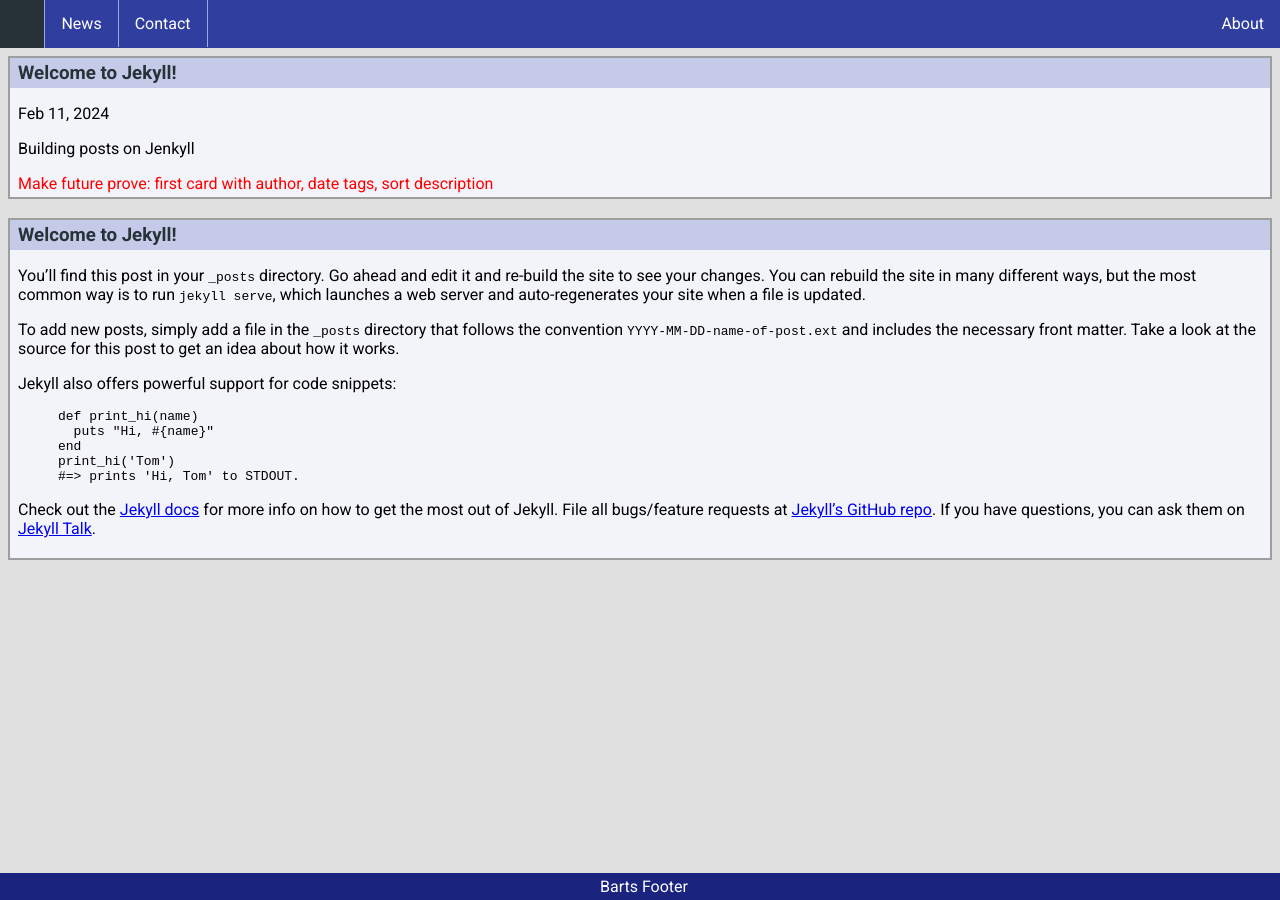
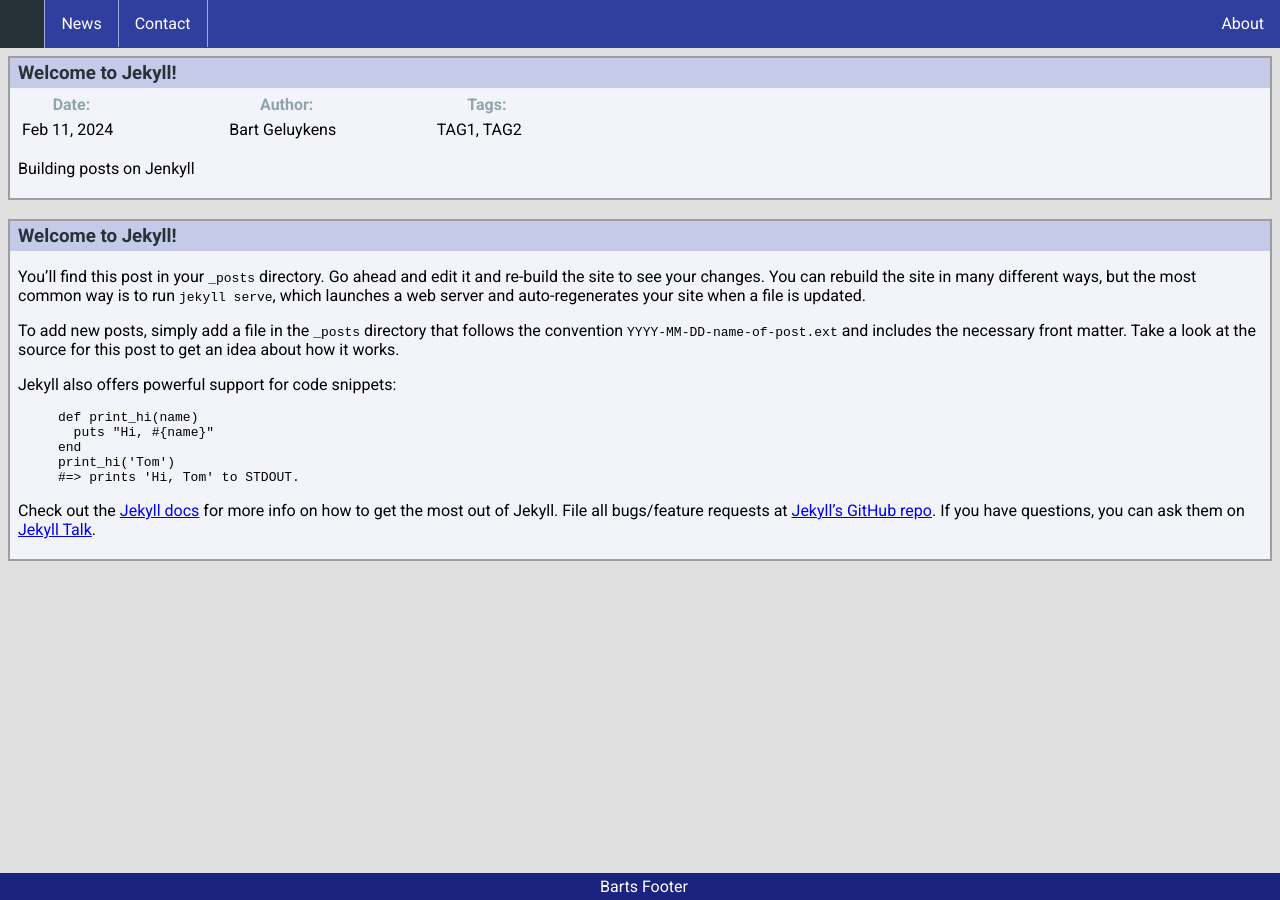
Before and after one commit to bartgel/blog, a Jekyll site: the page built from docs/_posts/2024-02-11-welcome-to-jekyll.markdown, in a window 1280 px wide. Built offline with Jekyll 4.4.1, drawn with Linux system fonts in a browser that asks for light colours.

Commit message:
Added responsiveness + post details

```diff
--- a/docs/_layouts/post.html
+++ b/docs/_layouts/post.html
@@ -4,11 +4,17 @@ layout: default
 
 <article class="post h-entry" itemscope itemtype="http://schema.org/BlogPosting">
 
-
   <header class="post-header">
     <h1 class="post-title p-name" itemprop="name headline">{{ page.title | escape }}</h1>
 
-    <p class="post-meta">
+    <div class="row">
+      <div class="col-s-6 col-m-4 col-l-3 col-xl-2">
+        <div class="metadata row">
+          <div class="col-ss-6 col-m-12">
+            <span class="icon icon-calendar"></span>
+            <span class="title">Date:</span>
+          </div>
+          <div class="col-ss-6 col-m-12">
             {%- assign date_format = site.minima.date_format | default: "%b %-d, %Y" -%}
           <time class="dt-published" datetime="{{ page.date | date_to_xmlschema }}" itemprop="datePublished">
             {{ page.date | date: date_format }}
@@ -20,6 +26,18 @@ layout: default
             {{ mdate | date: date_format }}
           </time>
           {%- endif -%}
+          </div>
+        </div>
+      </div>
+      <div class="col-s-6 col-m-4 col-l-3 col-xl-2">
+        <div class="metadata row">
+          <div class="col-ss-6 col-m-12">
+            <span class="icon icon-face"></span>
+            <span class="title">Author:</span>
+          </div>
+          <div class="col-ss-6 col-m-12">
+          Bart Geluykens
+
           {%- if page.author -%}
           • {% for author in page.author %}
             <span itemprop="author" itemscope itemtype="http://schema.org/Person">
@@ -27,17 +45,35 @@ layout: default
               {%- if forloop.last == false %}, {% endif -%}
             {% endfor %}
         {%- endif -%}
+      </div>
+        </div>
+      </div>
+      <div class="col-s-12 col-m-4 col-l-6 col-xl-8">
+        <div class="metadata">
+          <div class="col-ss-6 col-s-3 col-m-12">
+            <span class="icon icon-label"></span>
+            <span class="title">Tags:</span>
+          </div>
+          <div class="col-ss-6 col-s-9 col-m-12"></div>
+          TAG1, TAG2
+          </div>
+        </div>
+      </div>
+
+      <!--div style="background-color: red;" class="col-ss-10 col-s-8 col-m-6 col-l-4 col-xl-2">ss</div-->
+    </div>
+
+    <p class="post-meta">
       {%- if page.description -%}
          <div>{{page.description}}</div>
       {%- endif -%}
     </p>
   </header>
 
+  </article>
 
-  <div style="color:red;">Make future prove: first card with author, date tags, sort description</div>
+  <div>&nbsp;</div>
 
-  </article>
-  <div>&nbsp;</div>
   <article class="post h-entry" itemscope itemtype="http://schema.org/BlogPosting">
 
   <div class="post-content e-content" itemprop="articleBody">
--- a/docs/_sass/_default.scss
+++ b/docs/_sass/_default.scss
@@ -5,4 +5,5 @@
        , "./elements/main-look-and-feel.scss"
        , "./elements/navigation.scss"
        , "./elements/footer.scss"
-       , "./elements/posts.scss";
+       , "./elements/posts.scss"
+       , "./elements/simple-grid.scss";
--- a/docs/_sass/elements/icons.scss
+++ b/docs/_sass/elements/icons.scss
@@ -23,8 +23,23 @@
     font-feature-settings: 'liga';
 }
 
+// https://fonts.google.com/icons
+
 .icon-home::before {
     content: '\E88A';
 }
 
+.icon-calendar::before {
+    content: '\e935';
+}
+
+.icon-face::before {
+    content: '\e87c';
+}
+
+.icon-label::before {
+    content: '\e892';
+}
+
+
   // https://fonts.google.com/icons?selected=Material+Symbols+Outlined:home:FILL@0;wght@400;GRAD@0;opsz@24
--- a/docs/_sass/elements/posts.scss
+++ b/docs/_sass/elements/posts.scss
@@ -1,5 +1,6 @@
 .content {
     margin: 8px;
+
 
     .home, .post {
         border: 2px solid $focus-border;
@@ -24,3 +25,24 @@
         }
     }
 }
+
+.metadata {
+    padding: 4px;
+
+    .icon {
+        margin-left: 8px;
+        width: 100%;
+        color: $subtile-text;
+        font-size: 24px;
+        display: initial;
+    }
+
+
+    .title {
+        //font-size: 24px;
+        color: $less-subtile-text;
+        vertical-align: super;
+        font-weight: bold;
+
+    }
+}
--- /dev/null
+++ b/docs/_sass/elements/simple-grid.scss
@@ -0,0 +1,64 @@
+/* https://www.w3schools.com/css/tryit.asp?filename=tryresponsive_mediaquery_breakpoints */
+
+/* Extra small devices (phones, 600px and down) */
+$responsive-max-width-extra-small: 600px;
+
+/* Small devices (portrait tablets and large phones, 600px and up) */
+$responsive-min-width-small: 601px;
+$responsive-max-width-small: 767px;
+
+/* Medium devices (landscape tablets, 768px and up) */
+$responsive-min-width-medium: 768px;
+$responsive-min-width-medium: 991px;
+
+/* Large devices (laptops/desktops, 992px and up) */
+$responsive-min-width-large: 992px;
+$responsive-max-width-large: 1199px;
+
+/* Extra large devices (large laptops and desktops, 1200px and up) */
+$responsive-min-width-extra-large: 1200px;
+
+
+.row::after {
+    content: "";
+    clear: both;
+    display: table;
+}
+
+
+[class*="col-"] {
+    width: 100%;
+}
+
+@mixin create-grid($size) {
+    @for $i from 1 through 12 {
+        .col-#{$size}-#{$i} {
+          width: calc( 100% / 12 * #{$i});
+          float: left;
+        }
+        .col-#{$size}-center-#{$i} {
+            text-align: center;
+        }
+    }
+}
+
+
+
+
+@include create-grid('ss');
+
+@media only screen and (min-width: $responsive-min-width-small) {
+    @include create-grid('s');
+}
+
+@media only screen and (min-width: $responsive-min-width-medium) {
+   @include create-grid('m');
+}
+
+@media only screen and (min-width: $responsive-min-width-large) {
+    @include create-grid('l');
+}
+
+@media only screen and (min-width: $responsive-min-width-extra-large) {
+    @include create-grid('xl');
+}
--- a/docs/_sass/elements/variables.scss
+++ b/docs/_sass/elements/variables.scss
@@ -18,3 +18,6 @@ $focus-border: #9E9E9E;
 $focus-color-background: lighten(#E8EAF6, 3%);
 $dark-active-color: #263238;
 $dark-active-color-font-text: white;
+
+$subtile-text: #CFD8DC;
+$less-subtile-text: #90A4AE;
```
Also changed, not shown: install.md (+4 -0 lines). Lines whose indentation alone changed are shown as unchanged.
